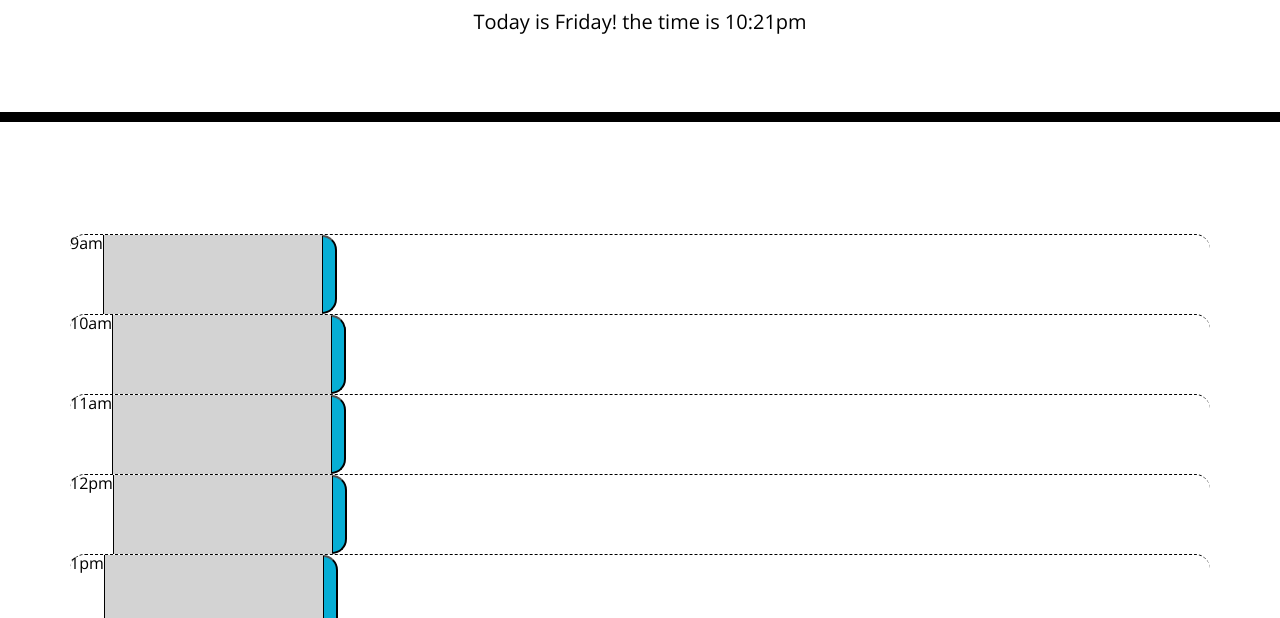
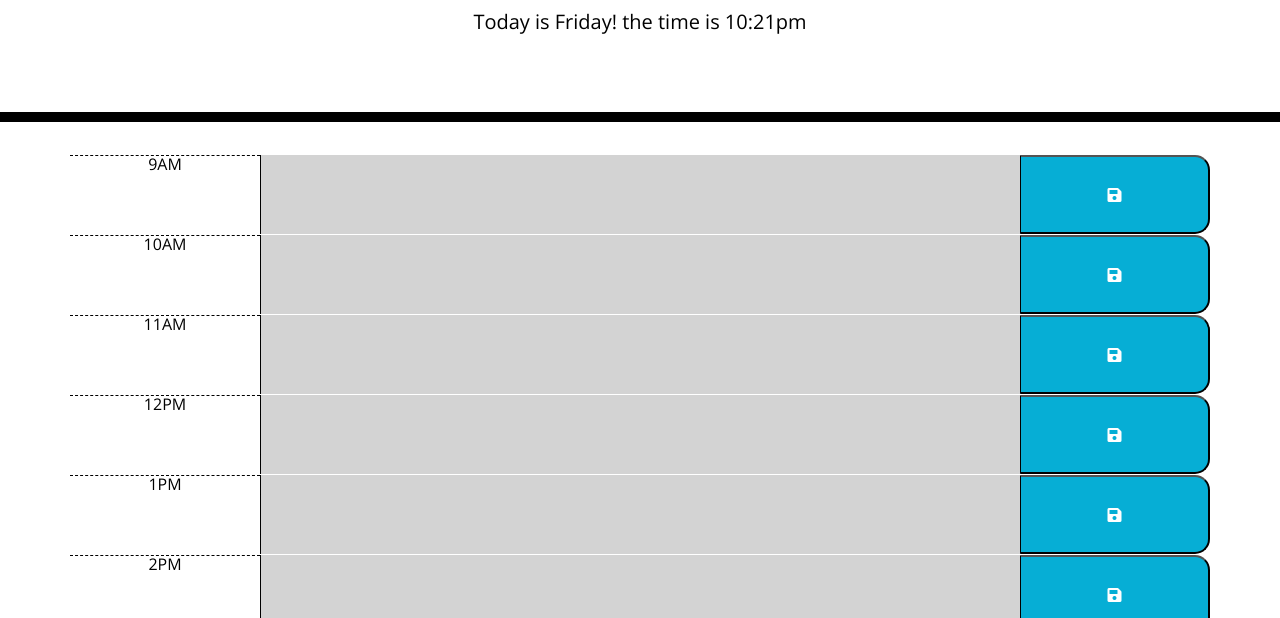
Before and after one commit to CobyPear/DayPlanner, a plain HTML site: page index.html in a window 1280 px wide. Shown: the part 182-800 px from the top of the page. Drawn offline with nearby package versions, Linux system fonts and the light colour scheme.

Commit message:
app works properly and is properly formatted now. also updated README

```diff
--- a/index.html
+++ b/index.html
@@ -19,7 +19,6 @@
         <p id="currentDay" class="lead"></p>
     </header>
     <div class="container">
-      <div class="row"></div>
         <!-- Timeblocks go here -->
     </div>
 
--- a/script.js
+++ b/script.js
@@ -18,134 +18,71 @@ USE CASES:
 var today = $('#currentDay');
 // set text of today to the current day and time
 today.text(moment().format("[Today is] dddd[!] [the time is] h[:]mma"));
-var currentHour = moment().format('ha')
 
+var storedTodos = JSON.parse(localStorage.getItem('Todo')) || {};
 
-// timeblocks
-var timeblock;
-var timeblockTime = ['9am', '10am', '11am', '12pm', '1pm', '2pm', '3pm', '4pm', '5pm'];
-// text form
-var todoForm;
-// save button
-var saveBtn = $(".saveBtn");
-// local storage
-var storedTodos = JSON.parse(localStorage.getItem('Todo')) || [];
-// current text of text area to be saved to local storage
-var todo;
+function buildRow(hour) {
+    var NOW = moment(hour, "H")
+    var baseClass = "future";
+    var action = storedTodos[hour]
 
-// FUNCTIONS
+    if (moment().isSame(NOW, "hour")) {
+        baseClass = "present"
+    }
+    else if (moment().isAfter(NOW)) {
+        baseClass = "past"
+    }
+
+    // timeblock now holds a new div
+    var timeblock = $("<div>");
+    // add appropriate classes to timeblock
+    timeblock.addClass('time-block row');
+    timeblock.attr("data-hour", hour);
+    // add appropriate text to timeblock
+
+    var hourEl = $("<div>")
+    hourEl.addClass('hour col-2')
+    hourEl.text(NOW.format("hA"));
+
+    // create an input form for each timeblock
+    var todoForm = $("<textarea>");
+    todoForm.addClass('description col-8 ' + baseClass);
+    todoForm.val(action)
+
+    // save button
+    var saveBtn = $("<button>").addClass('saveBtn col-2');
+    var icon = $("<i>")
+    icon.addClass("fas fa-save")
+    saveBtn.append(icon)
+
+    timeblock.append(hourEl, todoForm, saveBtn)
+
+    // append timeblock to the container div
+    $('.container').append(timeblock);
+}
 // function to populate the time blocks
 function timeblockPopulator() {
     // for each hour between 9 and 5,
-    for (let i = 0; i < timeblockTime.length; i++) {
-        // timeblock now holds a new div
-        timeblock = $("<timeblock>");
-        // add appropriate classes to timeblock
-        timeblock.addClass('time-block row hour description');
-        // add appropriate text to timeblock
-        timeblock.text(timeblockTime[i]);
-        // create an input form for each timeblock
-        todoForm = $("<textarea>").addClass("future textarea").attr('type', 'text textarea');
-        // save button
-        saveBtn = $("<button>").addClass('saveBtn i');
-        // append timeblock to the container div
-        $('.container').append(timeblock);
-        // add the form to the timeblock
-        timeblock.append(todoForm);
-        // add save button
-        timeblock.append(saveBtn);
+    for (let i = 9; i <= 17; i++) {
+        buildRow(i)
     };
-    // set id for each textarea to time-[i]
-    $('textarea').each(function (i) {
-        $(this).attr('id', 'time-' + [i]);
-    });
 };
 
 timeblockPopulator();
 
-// color change of timeblock depending on time of day
-// for each block...
-// default time to future.
-// if time is present, remove future class
-// add present class
-if (currentHour == '9am') {
-    $('#time-0').removeClass("future").addClass("present");
-} if (currentHour == '10am') {
-    $('#time-1').removeClass("future").addClass("present");
-} if (currentHour == '11am') {
-    $('#time-2').removeClass("future").addClass("present");
-} if (currentHour == '12pm') {
-    $('#time-3').removeClass("future").addClass("present");
-} if (currentHour == '1pm') {
-    $('#time-4').removeClass("future").addClass("present");
-} if (currentHour == '2pm') {
-    $('#time-5').removeClass("future").addClass("present");
-} if (currentHour == '3pm') {
-    $('#time-6').removeClass("future").addClass("present");
-} if (currentHour == '4pm') {
-    $('#time-7').removeClass("future").addClass("present");
-} if (currentHour == '5pm') {
-    $('#time-8').removeClass("future").addClass("present");
-};
-
-// if time is past, add remove present class
-// add past class
-if (currentHour > '9am' || currentHour < '9am') {
-    $('#time-0').removeClass("future").addClass("past");
-} if (currentHour > '10am' || currentHour < '10am') {
-    $('#time-1').removeClass("future").addClass("past");
-} if (currentHour > '11am' || currentHour < '11am') {
-    $('#time-2').removeClass("future").addClass("past");
-} if (currentHour > '12pm' || currentHour < '12pm') {
-    $('#time-3').removeClass("future").addClass("past");
-} if (currentHour > '1pm' || currentHour < '1pm') {
-    $('#time-4').removeClass("future").addClass("past");
-} if (currentHour > '2pm' || currentHour < '2pm') {
-    $('#time-5').removeClass("future").addClass("past");
-} if (currentHour > '3pm' || currentHour < '3pm') {
-    $('#time-6').removeClass("future").addClass("past");
-} if (currentHour > '4pm' || currentHour < '4pm') {
-    $('#time-7').removeClass("future").addClass("past");
-} if (currentHour > '5pm' || currentHour < '5pm') {
-    $('#time-8').removeClass("future").addClass("past");
-};
-
 // EVENT LISTENERS
 // Save button on click
+ // when the button is pressed, save the data from the input box/form to local storage
 $(".saveBtn").on('click', function () {
-    // get the text of the box next to the save button clicked
-    // select the textarea closest to the save button clicked
-    var todo = $(this).prev('textarea').val();
-    // set up our localstorage object
-    var object = {
-        todo: todo
-    };
-    // push object into storedTodos array
-    storedTodos.push(object)
-    // when the button is pressed, save the data from the input box/form to local storage
+
+// select the textarea closest to the save button clicked
+// set up our localstorage object
+// get the text of the box next to the save button clicked
+    var todo = $(this).parent();
+    var hour = todo.attr('data-hour');
+    var action = todo.find('textarea').val();
+
+    storedTodos[hour] = action;
+
     localStorage.setItem('Todo', JSON.stringify(storedTodos));
 });
-
-// stack overflow solution (can't get it to work here)
-// $('textarea[type="text"]').each(function(){
-//     var id = $(this).attr('id');
-//     var value = $(this).val();
-//    localStorage.setItem(id, JSON.stringify(value));
-
-// });
-
-// $('textarea[type="textarea"]').each(function(){
-//     var id = $(this).attr('id');
-//     var value = JSON.parse(localStorage.getItem(id));
-
-//     // $(this).val(value);
-
-// });
-
-
-// on page load
-// set text of textarea to the locally stored todo
-$(document).ready(function () {
-
-
-});
--- a/style.css
+++ b/style.css
@@ -21,7 +21,7 @@ textarea{
   border-bottom: 10px solid black;
 }
 
-.description{
+.description {
   white-space: pre-wrap;
 }
 
```
Also changed, not shown: 1 other file.
